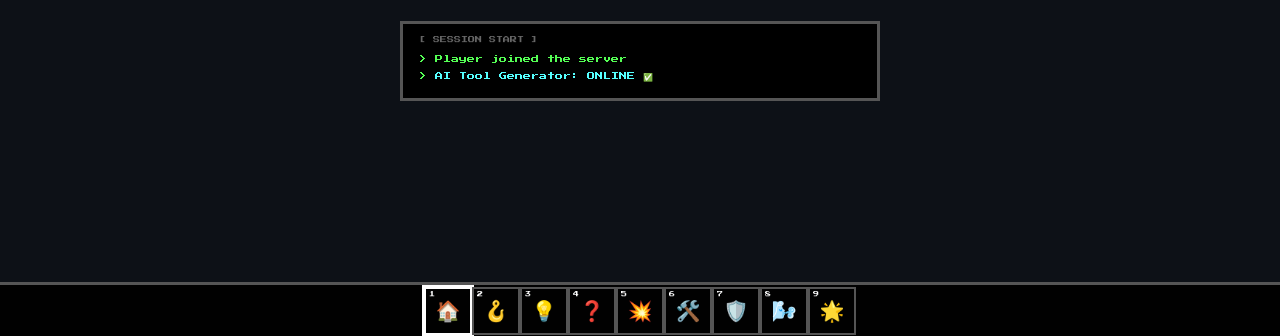
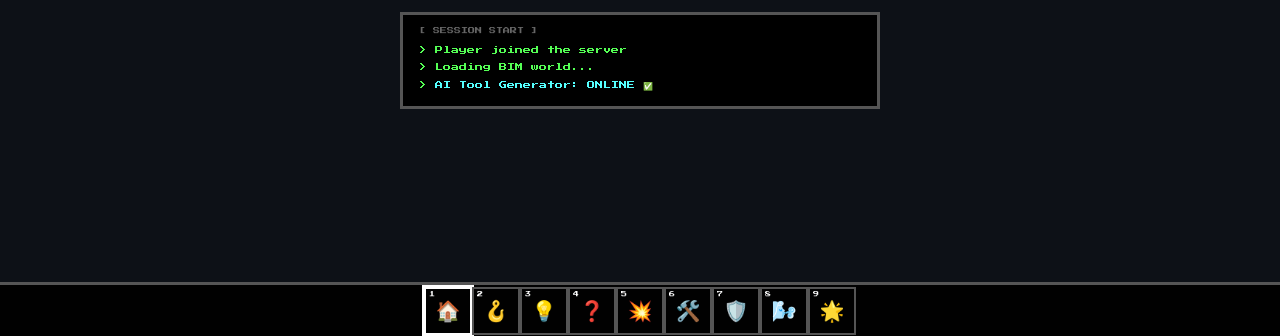
Before and after one commit to elenaspirtac/vibe-code-features, a website: page public/presentation.html in a window 1280 px wide. Shown: the part 464-800 px from the top of the page. Drawn offline with Linux system fonts and the light colour scheme.

Commit message:
Add Loading BIM world to cover slide

```diff
--- a/public/presentation.html
+++ b/public/presentation.html
@@ -153,7 +153,7 @@ h3    { font-size:clamp(10px,1.4vw,18px); color:#55ffff; text-shadow:1px 1px #00
   <div style="font-size:50px;margin:10px 0">🏗️🤖⚡</div>
   <div class="chat" style="max-width:480px">
     <div class="cl">[ SESSION START ]</div>
-    <div class="cm">&gt; Player joined the server<br>&gt; <span>AI Tool Generator: ONLINE ✅</span><span class="cur"></span></div>
+    <div class="cm">&gt; Player joined the server<br>&gt; Loading BIM world...<br>&gt; <span>AI Tool Generator: ONLINE ✅</span><span class="cur"></span></div>
   </div>
 </div>
 
```
